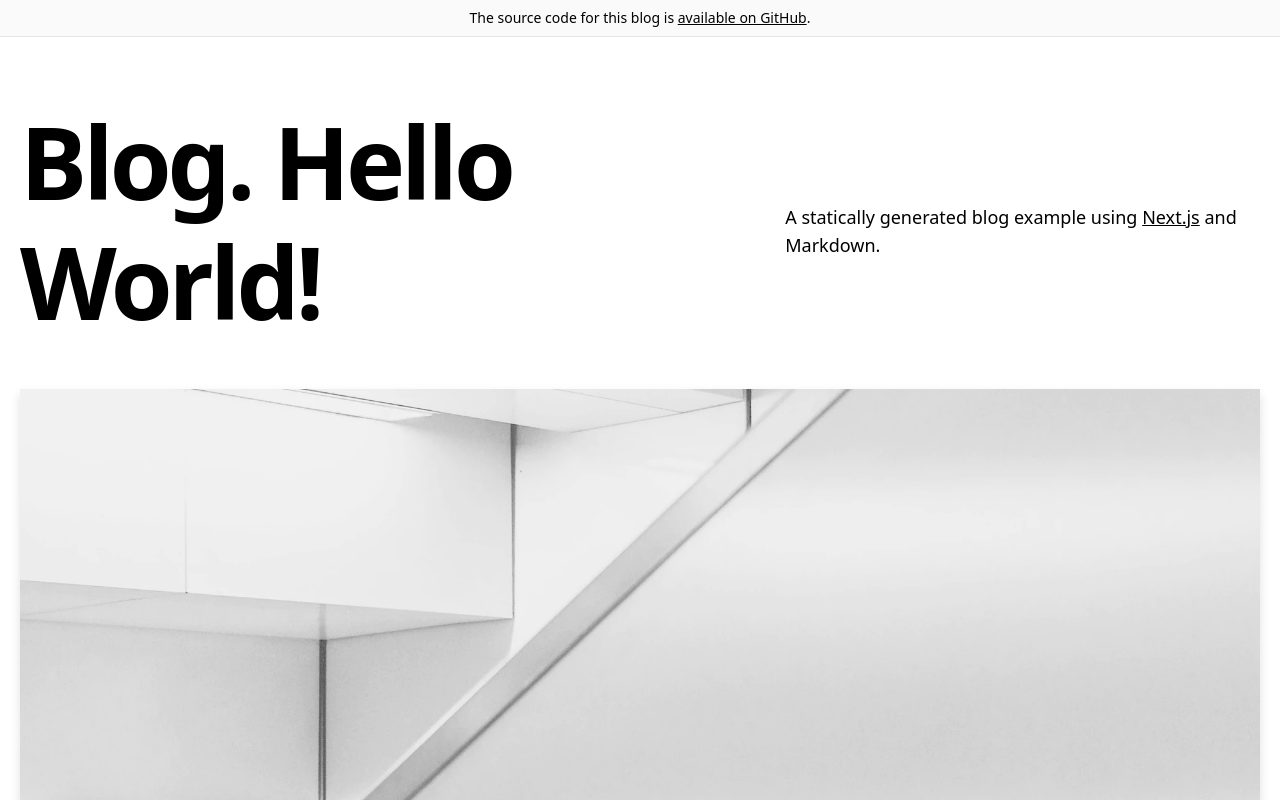
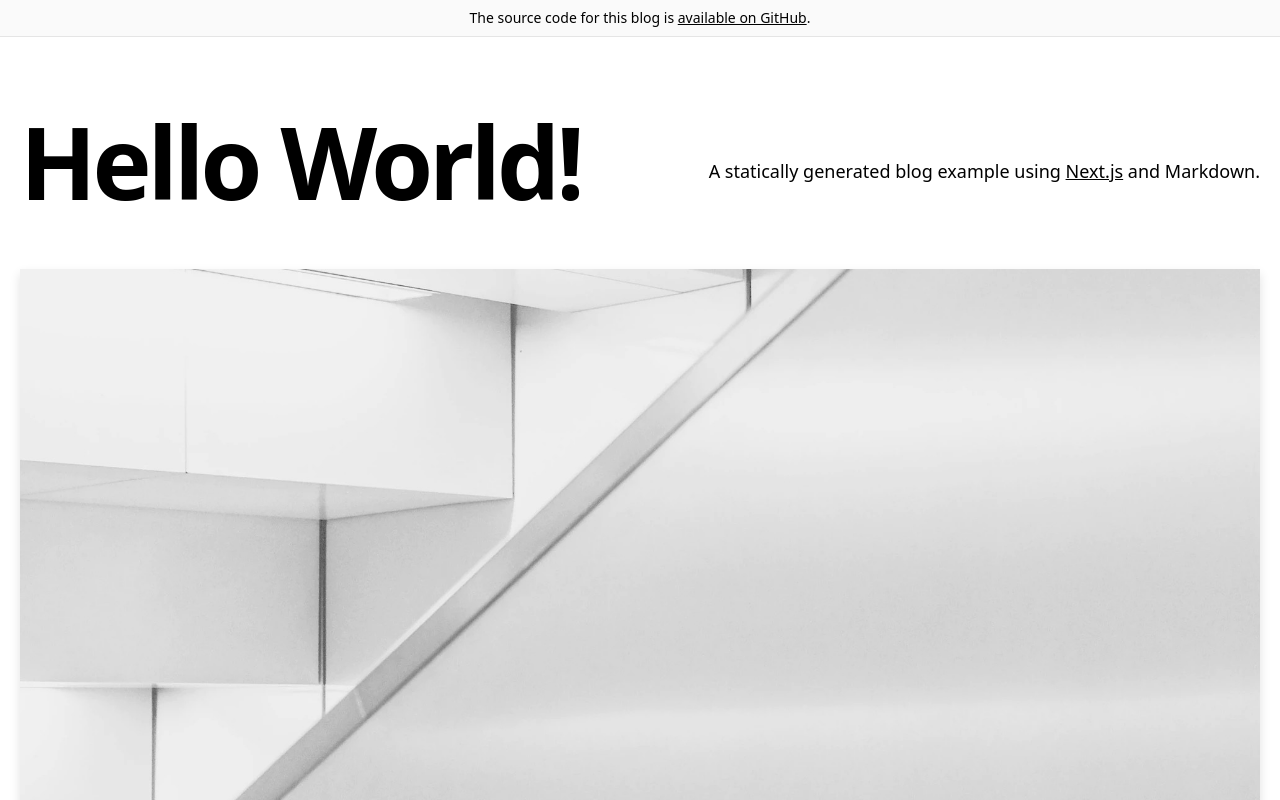
Before and after one commit to ketuhip/ketu-blog, a Next.js app: page / in a window 1280 px wide. Shown: the top 800 px of the page. Built offline with nearby package versions, Linux system fonts and the light colour scheme.

Commit message:
Hello World

```diff
--- a/components/intro.tsx
+++ b/components/intro.tsx
@@ -4,7 +4,6 @@ const Intro = () => {
   return (
     <section className="flex-col md:flex-row flex items-center md:justify-between mt-16 mb-16 md:mb-12">
       <h1 className="text-5xl md:text-8xl font-bold tracking-tighter leading-tight md:pr-8">
-        Blog.
         Hello World!
       </h1>
       <h4 className="text-center md:text-left text-lg mt-5 md:pl-8">
```
